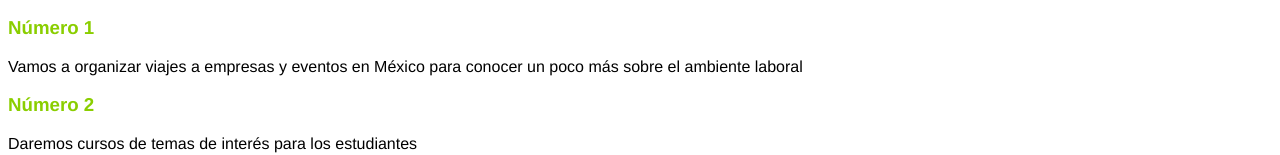
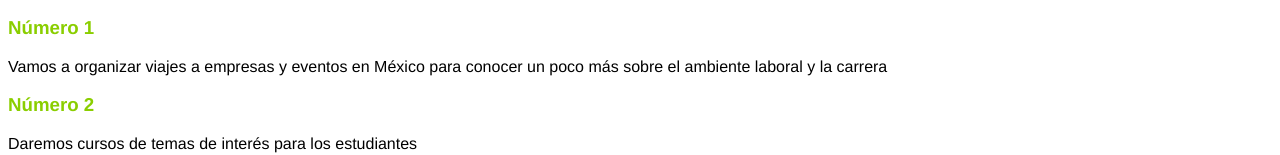
Before and after one commit to Oliver-IV/PlanillaPage, a plain HTML site: page index.html in a window 1280 px wide. Shown: the part 153-308 px from the top of the page. Drawn offline with Linux system fonts and the light colour scheme.

Commit message:
Update index.html

```diff
--- a/index.html
+++ b/index.html
@@ -15,7 +15,7 @@
     <main>
         <h2>Top 3 razones para votar por Hola mundo</h2>
         <h3>Número 1</h3>
-        <p>Vamos a organizar viajes a empresas y eventos en México para conocer un poco más sobre el ambiente laboral</p>
+        <p>Vamos a organizar viajes a empresas y eventos en México para conocer un poco más sobre el ambiente laboral y la carrera</p>
         <h3>Número 2</h3>
         <p>Daremos cursos de temas de interés para los estudiantes</p>
         <h3>Número 3</h3>
```
